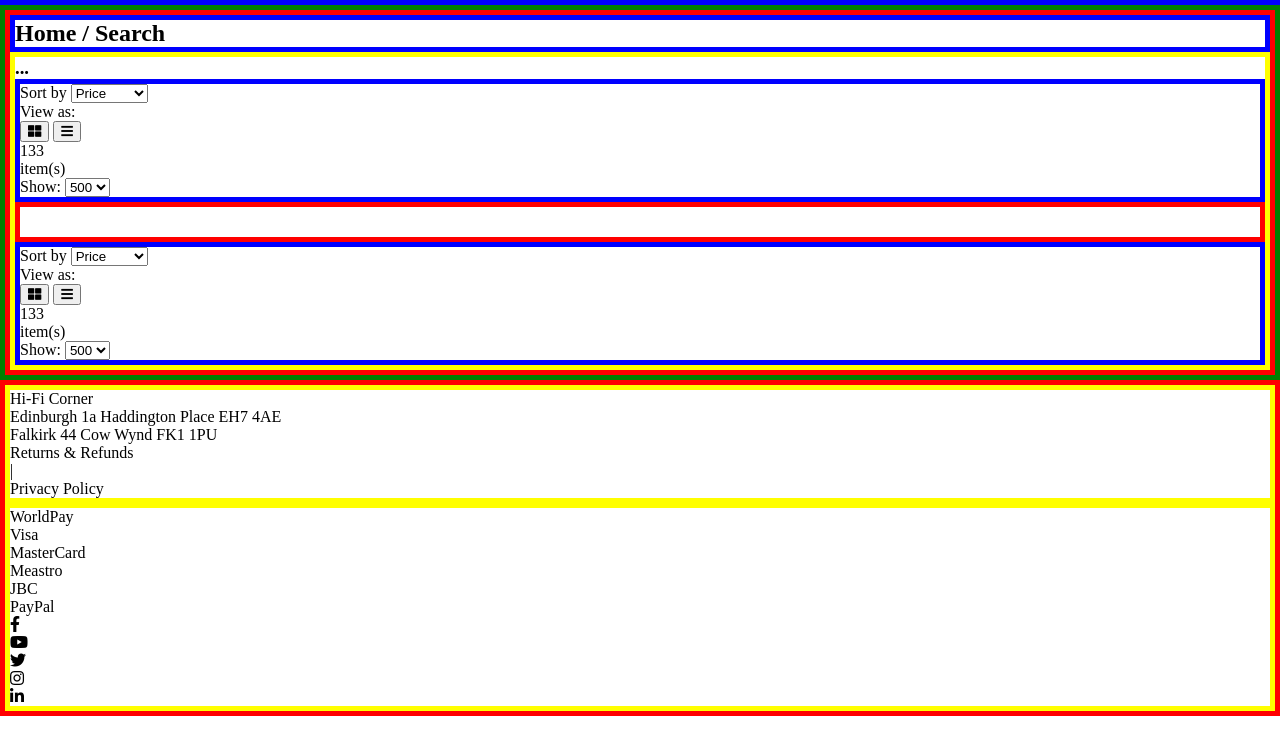
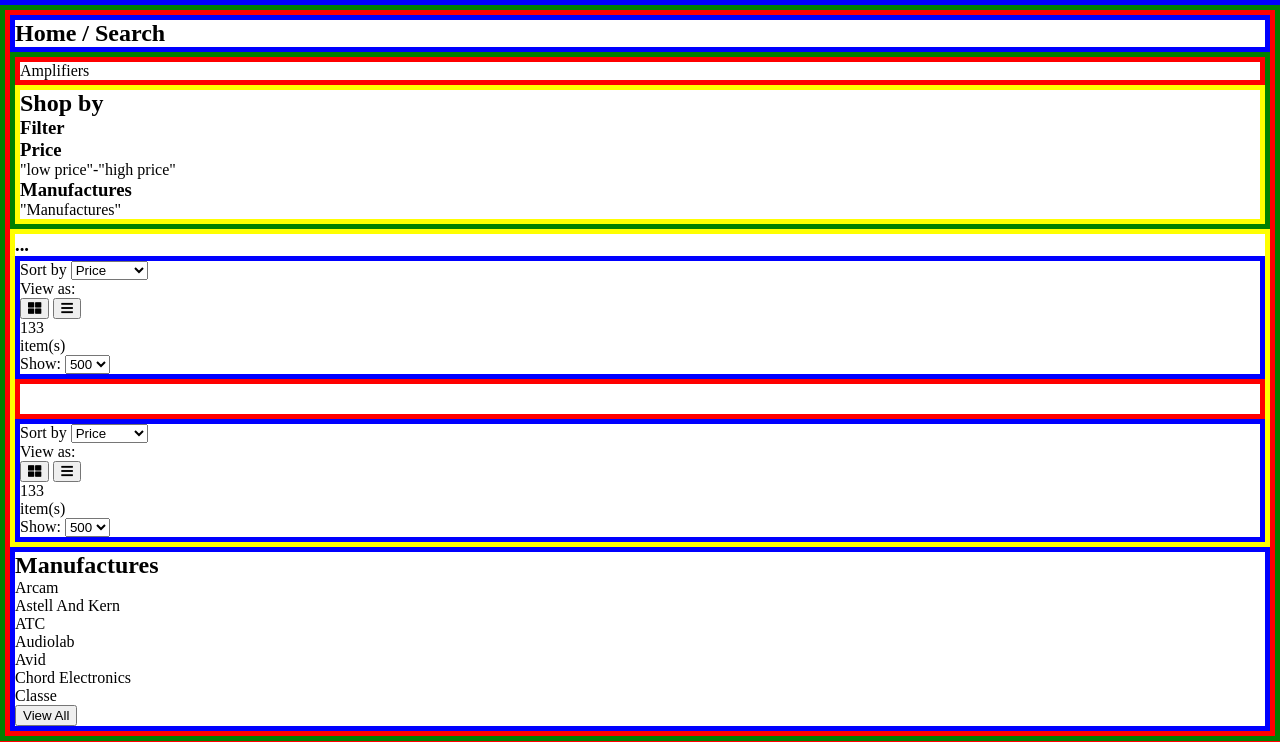
Before and after one commit to WilliamDeckmann/hi-fi-corner-praktikopgave, a plain HTML site: page shop.html in a window 1280 px wide. Shown: the part 298-1040 px from the top of the page. Before the commit the page ends 1014 px from the top, so only its background shows below. Drawn offline with Linux system fonts and the light colour scheme.

Commit message:
Udate shop

```diff
--- a/shop.html
+++ b/shop.html
@@ -4,7 +4,7 @@
     <meta charset="UTF-8">
     <meta http-equiv="X-UA-Compatible" content="IE=edge">
     <meta name="viewport" content="width=device-width, initial-scale=1.0">
-    <title>HI-FI Corner - shop</title>
+    <title>Hi-Fi Corner - shop</title>
 
 
 
@@ -69,6 +69,18 @@
             border: solid 5px blue;
         }
 
+        .Sections {
+            border: solid 5px green;
+        }
+
+        .Categorys {
+            border: solid 5px red;
+        }
+
+        .Filters {
+            border: solid 5px yellow;
+        }
+
         .Product-list {
             border: solid 5px yellow;
         }
@@ -86,6 +98,10 @@
             width: 300px;
             padding: 10px;
             border: solid 5px;
+        }
+
+        .Manufactures {
+            border: solid 5px blue;
         }
 
         .Footer {
@@ -234,8 +250,64 @@
                <!-- Container -->
                <section class="Shop__container">
 
-                    <!-- ??? -->
-                    <div></div>
+                    <!-- Sections -->
+                    <section class="Sections">
+
+                        <!-- Product -->
+                        <section class="Categorys">
+                            <ul class="Categorys__list">
+                                <li class="Categorys__item">
+                                    <a class="Categorys__link uppercase" href="#">
+                                        Amplifiers
+                                    </a>
+                                </li>
+                            </ul>
+                        </section>
+
+
+
+                        <!-- Filters -->
+                        <section class="Filters">
+                            <h2 class="Filters__title uppercase">
+                                Shop by
+                            </h2>
+                            <h3 class="Filters__description uppercase">
+                                Filter
+                            </h3>
+
+                            <!-- Filters price -->
+                            <section class="Filters-price">
+                                <h3 class="Filters-price__title uppercase">
+                                    Price
+                                </h3>
+
+                                <!-- List -->
+                                <ul class="Filters-price__list">
+                                    <li class="Filters-price__item">
+                                        <a class="Filters-price__link" href="#">
+                                            "low price"-"high price"
+                                        </a>
+                                    </li>
+                                </ul>
+                            </section>
+
+                            <!-- Filters Manufactures -->
+                            <section class="Filters-Manufactures">
+                                <h3 class="Filters-Manufactures__title uppercase">
+                                    Manufactures
+                                </h3>
+
+                                <!-- List -->
+                                <ul class="Filters-Manufactures__list">
+                                    <li class="Filters-Manufactures__item">
+                                        <a class="Filters-Manufactures__link" href="#">
+                                            "Manufactures"
+                                        </a>
+                                    </li>
+                                </ul>
+                            </section>
+                        </section>
+                    </section>
 
 
 
@@ -379,8 +451,55 @@
 
 
 
-                    <!-- ??? -->
-                    <div></div>
+                    <!-- Manufactures -->
+                    <section class="Manufactures">
+                        <h2 class="Manufactures__title uppercase">
+                            Manufactures
+                        </h2>
+
+                        <!-- List -->
+                        <ul class="Manufactures__list">
+                            <li class="Manufactures__item">
+                                <a class="Manufactures__link uppercase" href="">
+                                    Arcam
+                                </a>
+                            </li>
+                            <li class="Manufactures__item">
+                                <a class="Manufactures__link uppercase" href="">
+                                    Astell And Kern
+                                </a>
+                            </li>
+                            <li class="Manufactures__item">
+                                <a class="Manufactures__link uppercase" href="">
+                                    ATC
+                                </a>
+                            </li>
+                            <li class="Manufactures__item">
+                                <a class="Manufactures__link uppercase" href="">
+                                    Audiolab
+                                </a>
+                            </li>
+                            <li class="Manufactures__item">
+                                <a class="Manufactures__link uppercase" href="">
+                                    Avid
+                                </a>
+                            </li>
+                            <li class="Manufactures__item">
+                                <a class="Manufactures__link uppercase" href="">
+                                    Chord Electronics
+                                </a>
+                            </li>
+                            <li class="Manufactures__item">
+                                <a class="Manufactures__link uppercase" href="">
+                                    Classe
+                                </a>
+                            </li>
+                        </ul>
+
+                        <button class="Manufactures__button">
+                            View All
+                        </button>
+                    </section>
                 </section>
             </div>
         </main>
```
